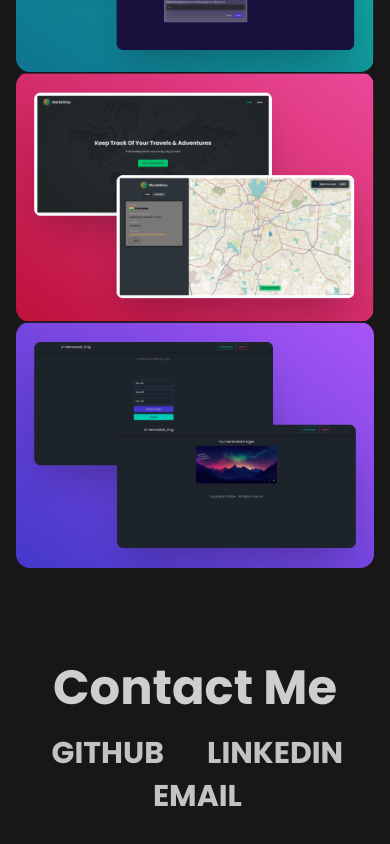
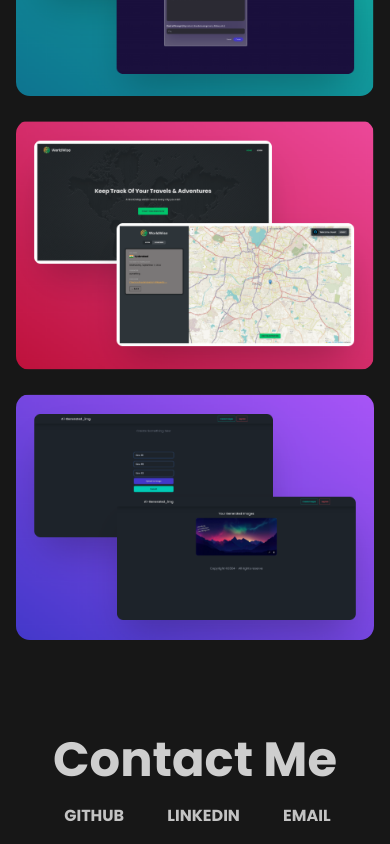
Before and after one commit to FarhanQuadri25/My_portfolio, a Next.js app: page / in a window 390 px wide. Shown: the part 2345-3189 px from the top of the page. Built offline with nearby package versions, Linux system fonts and the light colour scheme.

Commit message:
more-responsive-commit

```diff
--- a/components/contact/Contact.tsx
+++ b/components/contact/Contact.tsx
@@ -8,7 +8,7 @@ type LinkProps = {
 };
 const Links: React.FC<LinkProps> = ({ href, name }) => {
   return (
-    <div className="font-poppins font-bold text-3xl ml-6">
+    <div className="font-poppins font-bold sm:text-3xl md:text-4xl ml-6">
       <a className="hrefs" href={href} target="_blank" rel="noreferrer">
         <span>{name}</span> <ArrowSide />
       </a>
--- a/components/projects/Projects.module.scss
+++ b/components/projects/Projects.module.scss
@@ -77,17 +77,15 @@
   }
 }
 
-@media (min-width: 600px) {
+.projectsFlex {
+  display: grid;
+  grid-template-columns: repeat(1, 1fr);
+  gap: 1.5em;
+}
+
+
+@media (min-width:599px){
   .projectsFlex {
-    display: grid;
     grid-template-columns: repeat(2, 1fr);
-    gap: 1.5em;
   }
 }
-
-@media (max-width: 599px) {
-  .projectsFlex {
-    grid-template-columns: repeat(1, 1fr);
-    gap:1.8em;
-  }
-}
```
